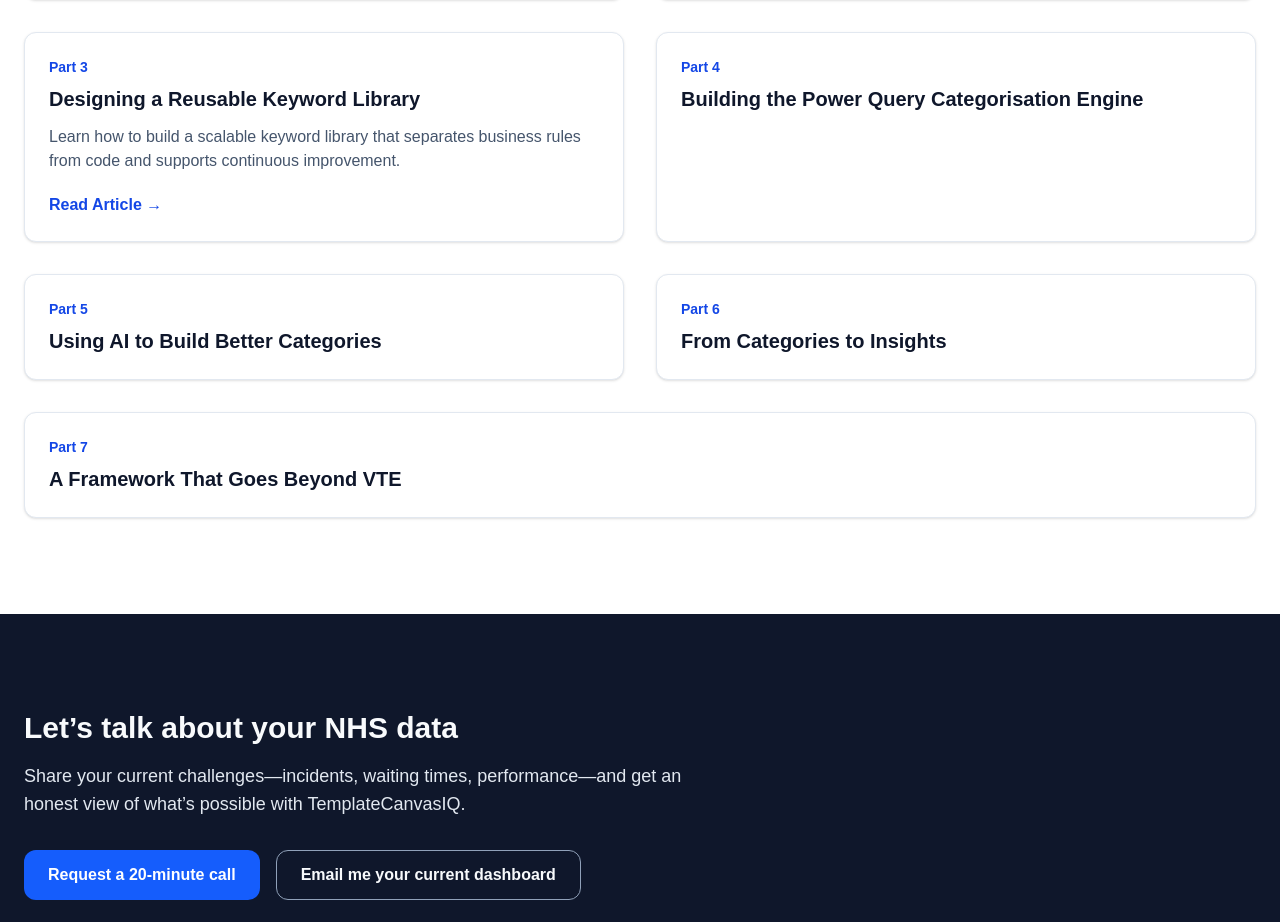
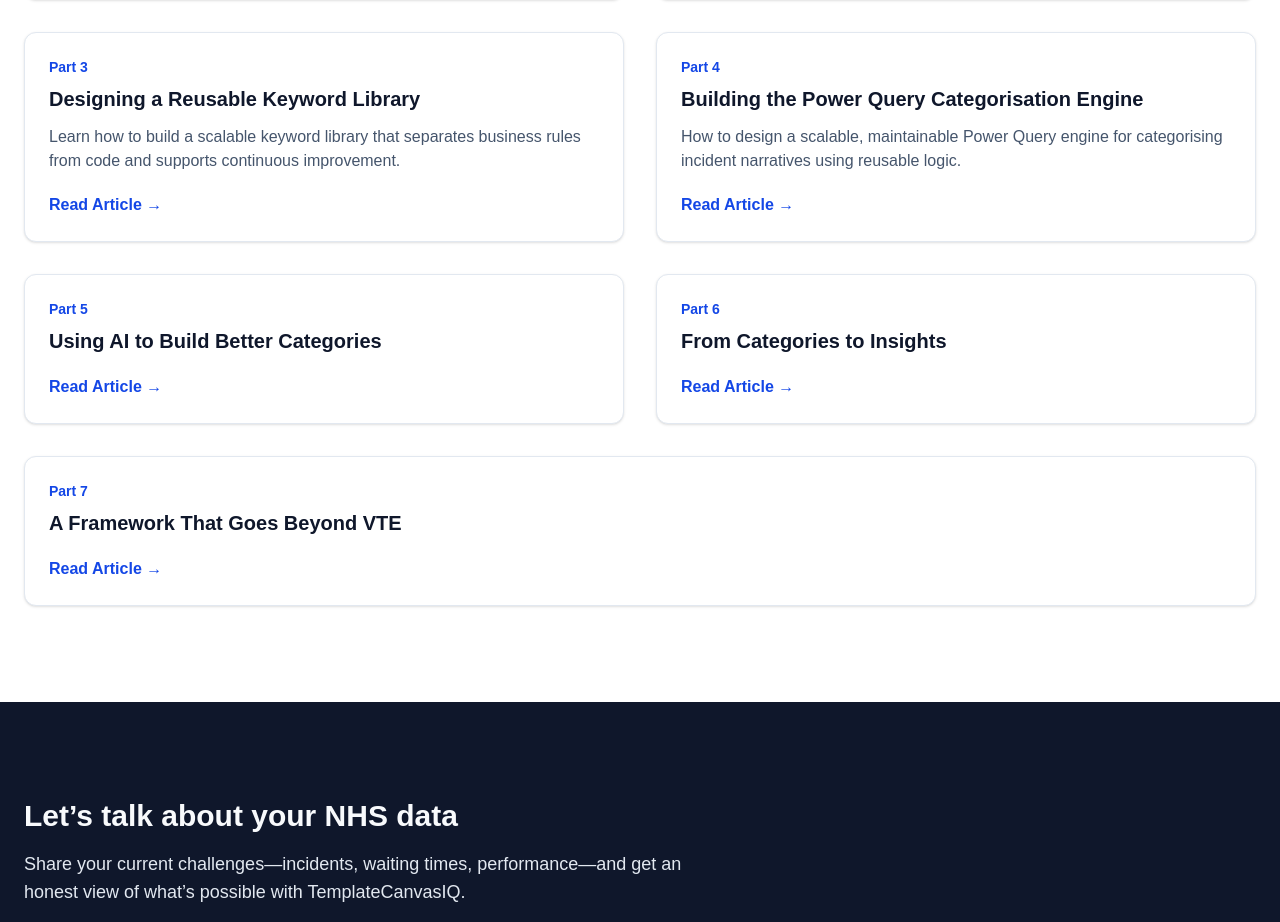
Before and after one commit to 24Mark8/templatecanvasiq, a Next.js app: page / in a window 1280 px wide. Shown: the part 2102-3024 px from the top of the page. Built offline with nearby package versions, Linux system fonts and the light colour scheme.

Commit message:
Update page.tsx

```diff
--- a/app/page.tsx
+++ b/app/page.tsx
@@ -192,15 +192,23 @@ export default function Home() {
         <p className="mt-5 font-semibold text-blue-700">Read Article →</p>
       </Link>
 
-      {/* PART 4 */}
+      {/* PART 4 — FIXED */}
       <Link
         href="/articles/part-4"
         className="block rounded-xl border border-slate-200 bg-white p-6 shadow-sm transition hover:-translate-y-1 hover:shadow-lg hover:border-blue-500"
       >
         <p className="text-sm font-semibold text-blue-700">Part 4</p>
+
         <h3 className="mt-2 text-xl font-bold text-slate-900">
           Building the Power Query Categorisation Engine
         </h3>
+
+        <p className="mt-3 text-slate-600">
+          How to design a scalable, maintainable Power Query engine for categorising
+          incident narratives using reusable logic.
+        </p>
+
+        <p className="mt-5 font-semibold text-blue-700">Read Article →</p>
       </Link>
 
       {/* PART 5 */}
@@ -212,6 +220,7 @@ export default function Home() {
         <h3 className="mt-2 text-xl font-bold text-slate-900">
           Using AI to Build Better Categories
         </h3>
+        <p className="mt-5 font-semibold text-blue-700">Read Article →</p>
       </Link>
 
       {/* PART 6 */}
@@ -223,6 +232,7 @@ export default function Home() {
         <h3 className="mt-2 text-xl font-bold text-slate-900">
           From Categories to Insights
         </h3>
+        <p className="mt-5 font-semibold text-blue-700">Read Article →</p>
       </Link>
 
       {/* PART 7 */}
@@ -234,11 +244,13 @@ export default function Home() {
         <h3 className="mt-2 text-xl font-bold text-slate-900">
           A Framework That Goes Beyond VTE
         </h3>
+        <p className="mt-5 font-semibold text-blue-700">Read Article →</p>
       </Link>
 
     </div>
   </div>
 </section>
+
 
 
       {/* CONTACT */}
```
